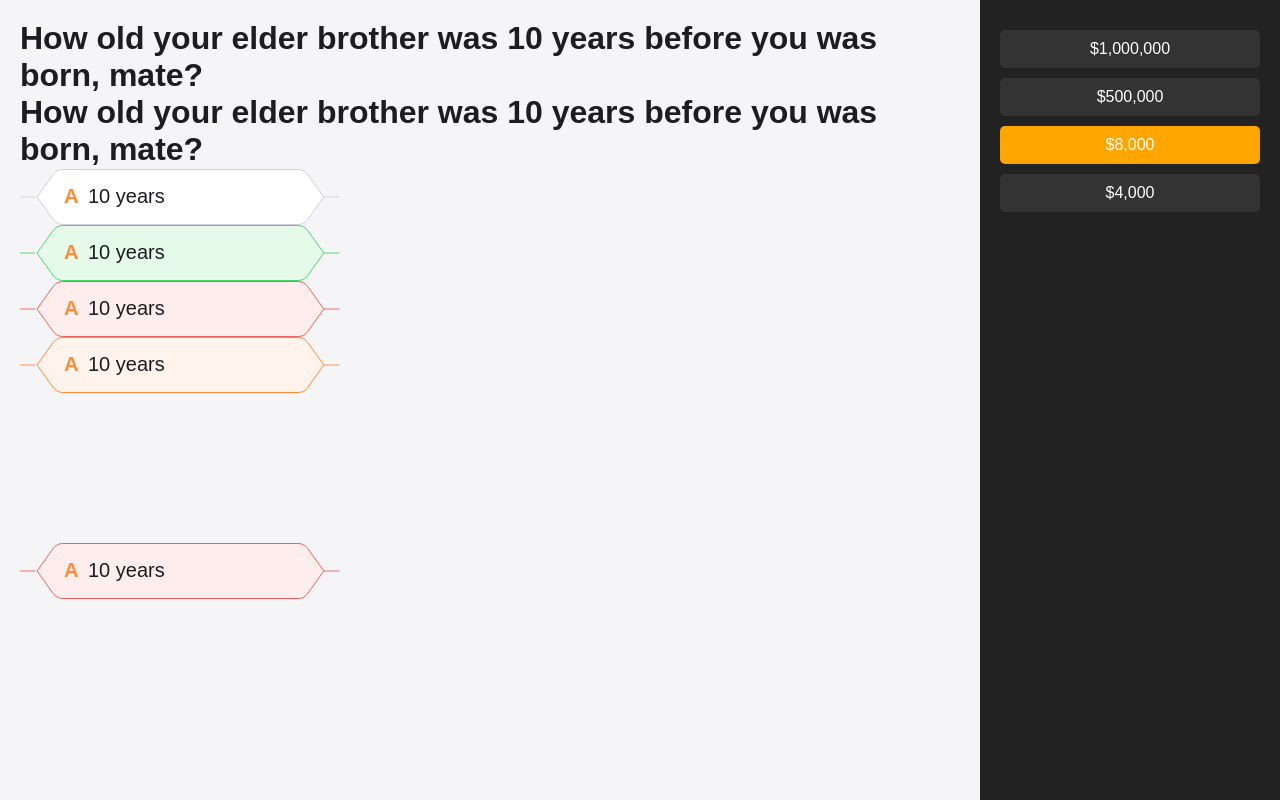
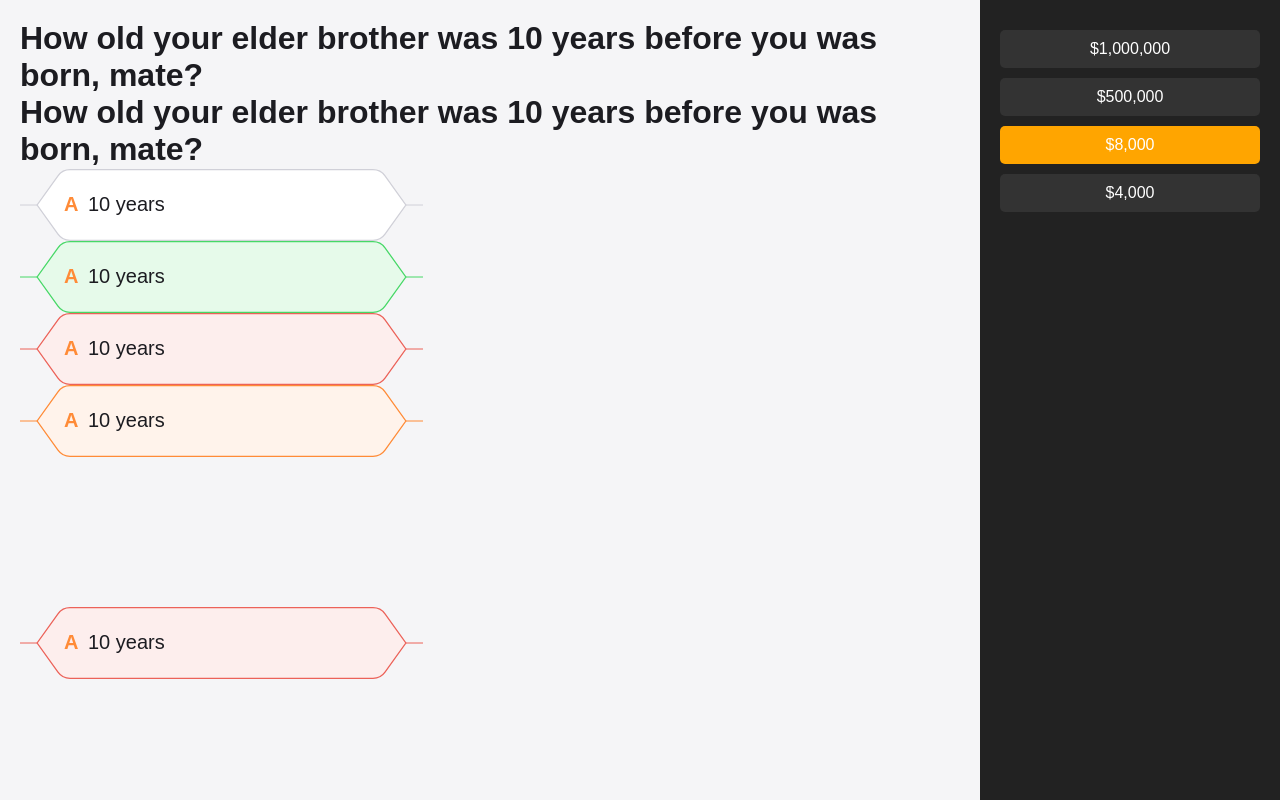
Before and after one commit to madrogalo/MillionaireGameNextJS, a Next.js app: page / in a window 1280 px wide. Built offline with nearby package versions, Linux system fonts and the light colour scheme.

Commit message:
added responsive design for component AnswerOption

```diff
--- a/src/components/AnswerOption/AnswerOption.module.css
+++ b/src/components/AnswerOption/AnswerOption.module.css
@@ -9,24 +9,34 @@
   stroke: var(--Orange-100);
 }
 
+.svgLineRight {
+  margin-left: -2px;
+}
+
+.svgLineLeft {
+  margin-right: -2px;
+}
+
+
 .label {
   position: absolute;
   left: 64px;
   color: var(--Orange-100);
-  font-size: 20px;
+  font-size: 14px;
+  font-weight: 600;
   font-style: normal;
-  font-weight: 600;
   line-height: 116%
 }
 
 .text {
   position: absolute;
-  left: 88px;
+  left: 83px;
   color: var(--Black-100);
-  font-size: 20px;
+  font-size: 14px;
   font-style: normal;
   font-weight: 400;
   line-height: 116%;
+
 }
 
 .inactive {
@@ -53,3 +63,27 @@
   stroke: var(--Red-100);
   fill: var(--Red-5);
 }
+
+@media (min-width: 768px) {
+  .svgWrapper {
+    width: 421px;
+    height: 72px;
+  }
+
+  .svgLineRight {
+    margin-left: -26px;
+  }
+
+  .svgLineLeft {
+    margin-right: -26px;
+  }
+
+  .label {
+    font-size: 20px;
+  }
+
+  .text {
+    font-size: 20px;
+    left: 88px;
+  }
+}
--- a/src/components/AnswerOption/AnswerOption.tsx
+++ b/src/components/AnswerOption/AnswerOption.tsx
@@ -23,7 +23,7 @@ export const AnswerOption: React.FC<AnswerOptionProps> = ({
         height="2"
         viewBox="0 0 17 2"
         fill="none"
-        style={{ marginRight: "-2px" }}
+        className={styles.svgLineLeft}
       >
         <path
           d="M0 1L17 1"
@@ -51,7 +51,7 @@ export const AnswerOption: React.FC<AnswerOptionProps> = ({
         height="2"
         viewBox="0 0 17 2"
         fill="none"
-        style={{ marginLeft: "-2px" }}
+        className={styles.svgLineRight}
       >
         <path
           d="M0 1L17 1"
```
